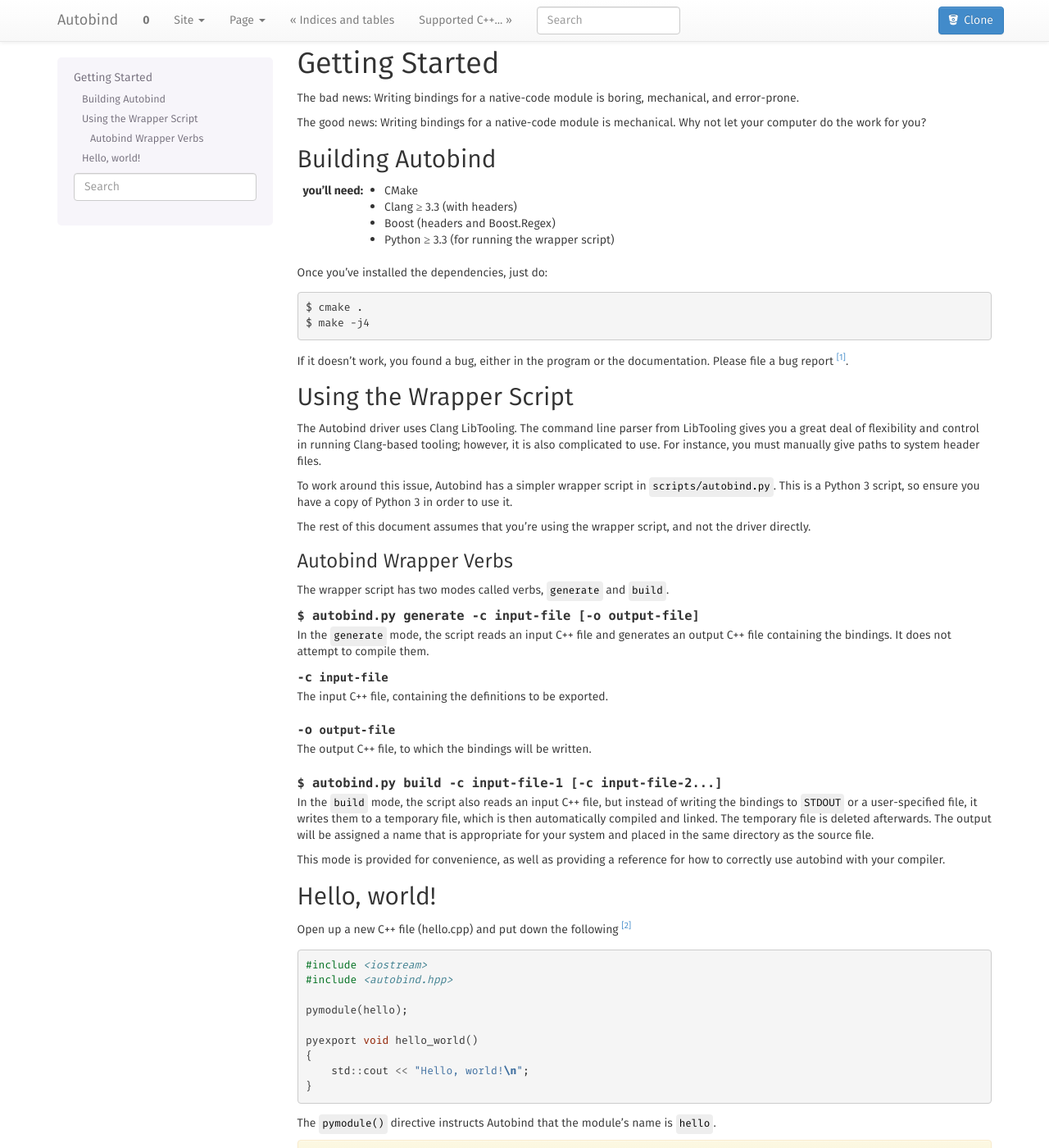
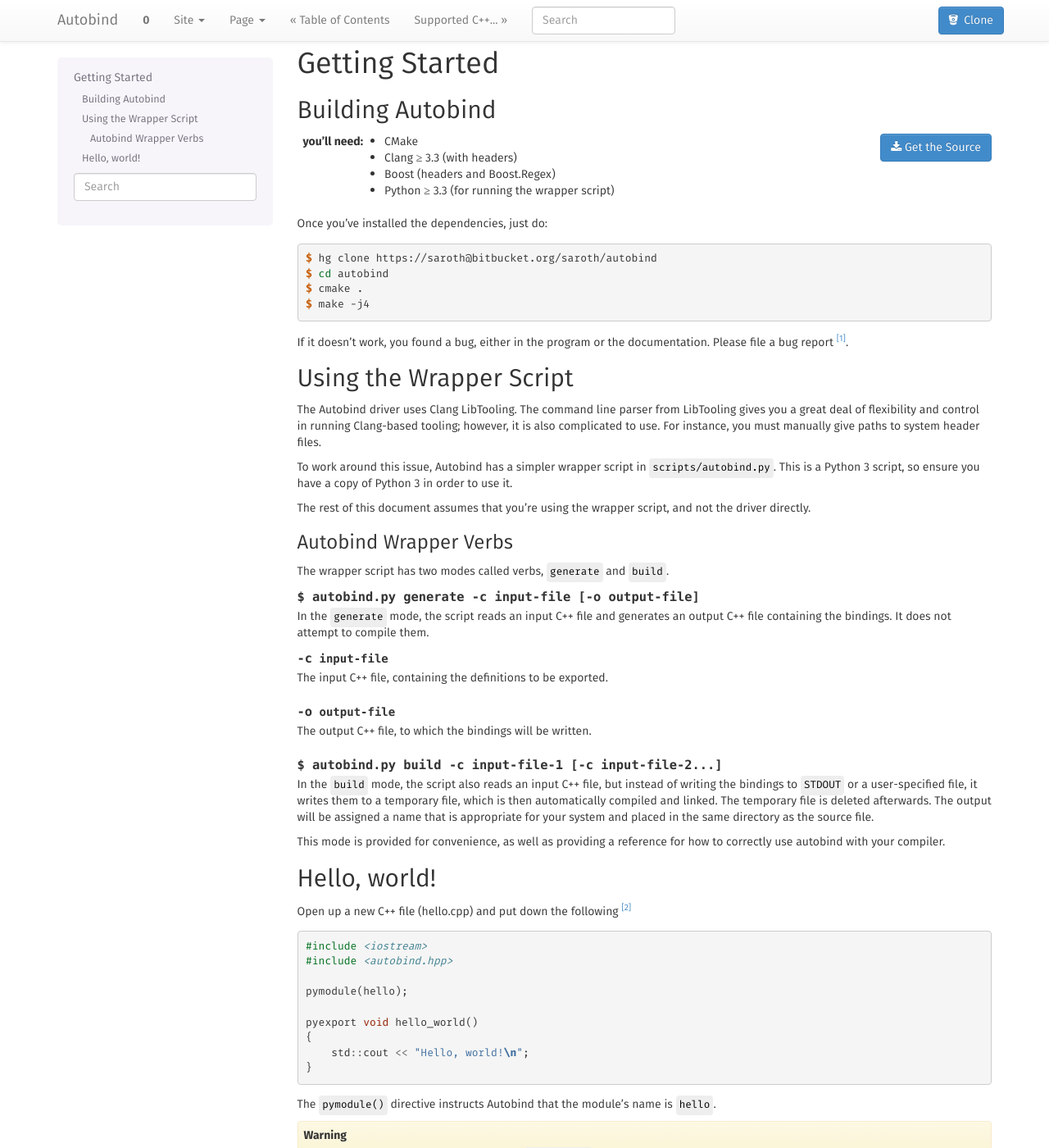
Before and after one commit to sam-roth/autobind, a Sphinx documentation site: the page built from doc/source/getting-started.rst, in a window 1280 px wide and 1400 px high. Shown: the whole window at 82% size. Built offline with Sphinx 7.4.7, drawn with Linux system fonts in a browser that asks for light colours; nearby versions of some CDN libraries; library files that are not in the unit come from our copies; some of the changed text lies outside the part shown.

Commit message:
Improve documentation formatting and add a new section to "Implementation Notes".

```diff
--- a/doc/source/_static/more.css
+++ b/doc/source/_static/more.css
@@ -7,3 +7,7 @@
 }
 
 */
+
+.visible {
+    visibility: visible !important;
+}
--- a/doc/source/conf.py
+++ b/doc/source/conf.py
@@ -36,6 +36,7 @@
 extensions = [
     'sphinx.ext.intersphinx',
     'sphinx.ext.todo',
+    'IPython.sphinxext.ipython_console_highlighting'
 ]
 
 breathe_projects = {
@@ -112,6 +113,7 @@
 # a list of builtin themes.
 html_theme = 'bootstrap'
 html_sidebars = {
+    'index': [],
     '**': [
         'localtoc.html',
 #         'sourcelink.html',
@@ -363,4 +365,4 @@
 
 
 # Example configuration for intersphinx: refer to the Python standard library.
-intersphinx_mapping = {'http://docs.python.org/3.4': None}
+intersphinx_mapping = {'python': ('http://docs.python.org/3.4', None)}
--- a/doc/source/getting-started.rst
+++ b/doc/source/getting-started.rst
@@ -1,23 +1,31 @@
 
+===============
 Getting Started
 ===============
 
-The bad news: Writing bindings for a native-code module is boring, mechanical,
-and error-prone.
-
-The good news: Writing bindings for a native-code module is mechanical. Why not
-let your computer do the work for you?
-
 Building Autobind
 -----------------
+
+.. raw:: html
+
+    <div class="pull-right">
+        <a class="btn btn-primary" href="https://bitbucket.org/saroth/autobind/downloads">
+            <i class="fa fa-download"></i>&nbsp;Get the Source
+        </a>
+    </div>
+
 :you'll need:
     • CMake
     • Clang ≥ 3.3 (with headers)
     • Boost (headers and Boost.Regex)
     • Python ≥ 3.3 (for running the wrapper script)
 
+.. highlight:: console
+
 Once you've installed the dependencies, just do::
 
+    $ hg clone https://saroth@bitbucket.org/saroth/autobind
+    $ cd autobind
     $ cmake .
     $ make -j4
 
@@ -99,19 +107,20 @@
     The name of the module, as declared with ``pymodule()`` must match the name
     of the dynamic library, sans extension, exactly. Using the wrong module
     name will make it impossible to load your module. This is true of all
-    Python/C module and not just those produced by Autobind.
+    Python/C modules and not just those produced by Autobind.
 
 
 Next comes the easy part. Open up a terminal and type::
 
     $ /path/to/autobind/scripts/autobind.py build -c hello.cpp
 
-.. highlight:: python
+.. highlight:: ipython
 
 Then, open up a Python3 shell and type::
 
-    >>> import hello
-    >>> hello.hello_world()
+
+    In [1]: import hello
+    In [2]: hello.hello_world()
     Hello, world!
 
 
```
Also changed, not shown: doc/source/autobind-cxxapi.rst (+50 -4 lines), doc/source/implementation-notes.rst (+19 -0 lines), doc/source/index.rst (+45 -18 lines), 1 other file.
